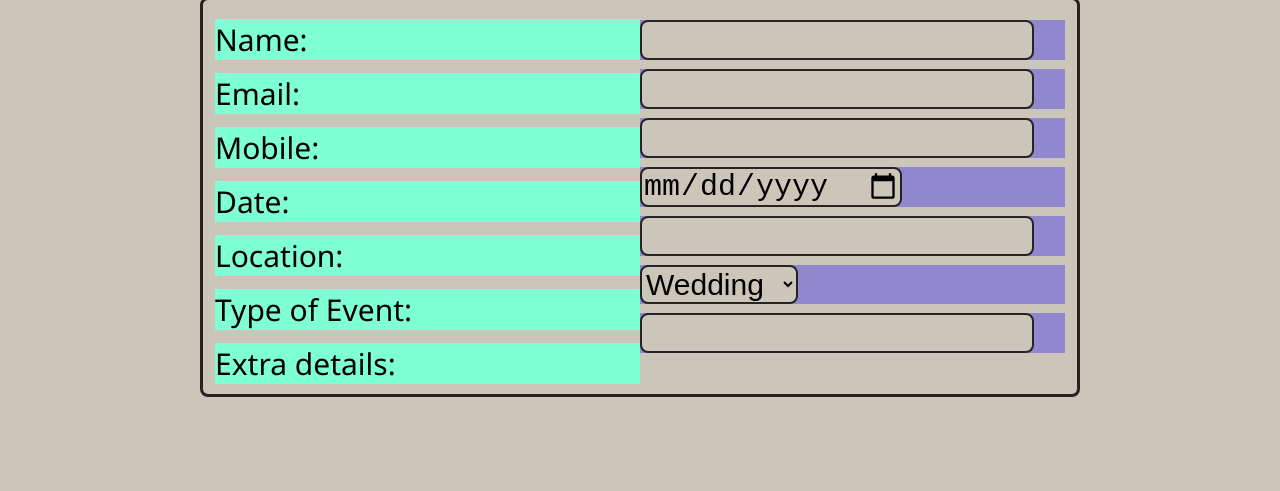
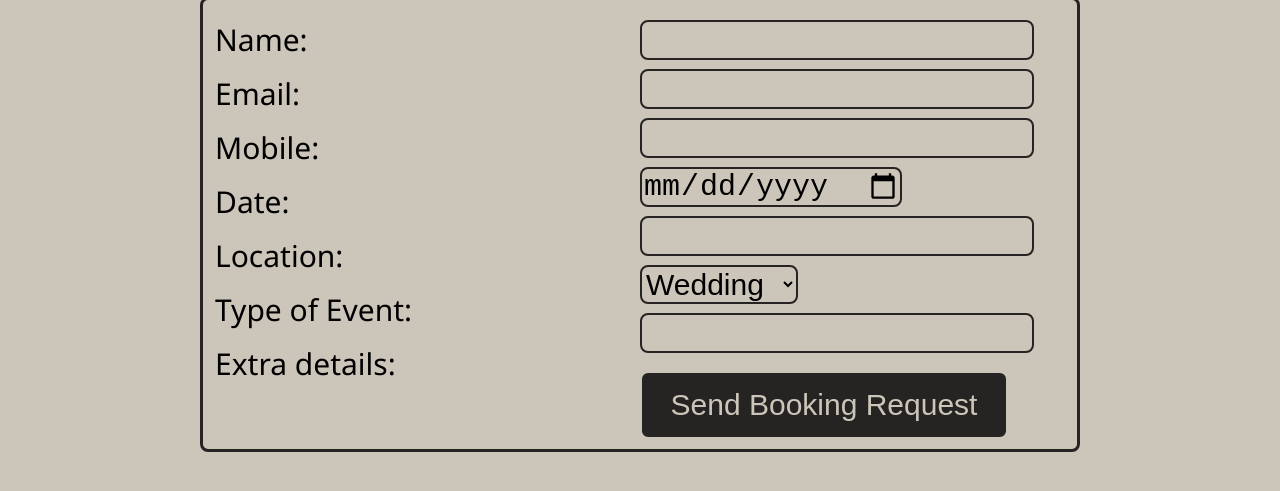
Before and after one commit to nethsarasahan61/Professional---Creative-Photography, a plain HTML site: page hireus.html in a window 1280 px wide. Shown: the part 143-634 px from the top of the page. Drawn offline with Linux system fonts and the light colour scheme; a web font is replaced by a local one.

Commit message:
Added a send booking button

```diff
--- a/assets/css/style.css
+++ b/assets/css/style.css
@@ -134,7 +134,6 @@ input{
 }
 .row-lbl{
     margin-top: 13px;
-    background-color: aquamarine;
 }
 .row-inputs{
     width: 50%;
@@ -142,13 +141,14 @@ input{
 }
 .row-input{
     margin-top: 9px;
-    background-color: rgba(21, 0, 255, 0.319);
 }
 .form-btn{
-    position: absolute;
     font-size: 30px;
-    width: 426px;
+    width: 368px;
     margin-top: auto;
     padding: 15px 20px 15px 20px;
     border-radius: 8px;
+    color: #ccc5b9;
+    background-color: #252422;
+    border: 2px solid #ccc5b9;
 }
--- a/hireus.html
+++ b/hireus.html
@@ -79,7 +79,7 @@
                             </div>
                             <div>
                                 <br>
-
+                                <button type="submit" class="form-btn">Send Booking Request</button>
                             </div>
                         </div>
                     </div>
```
